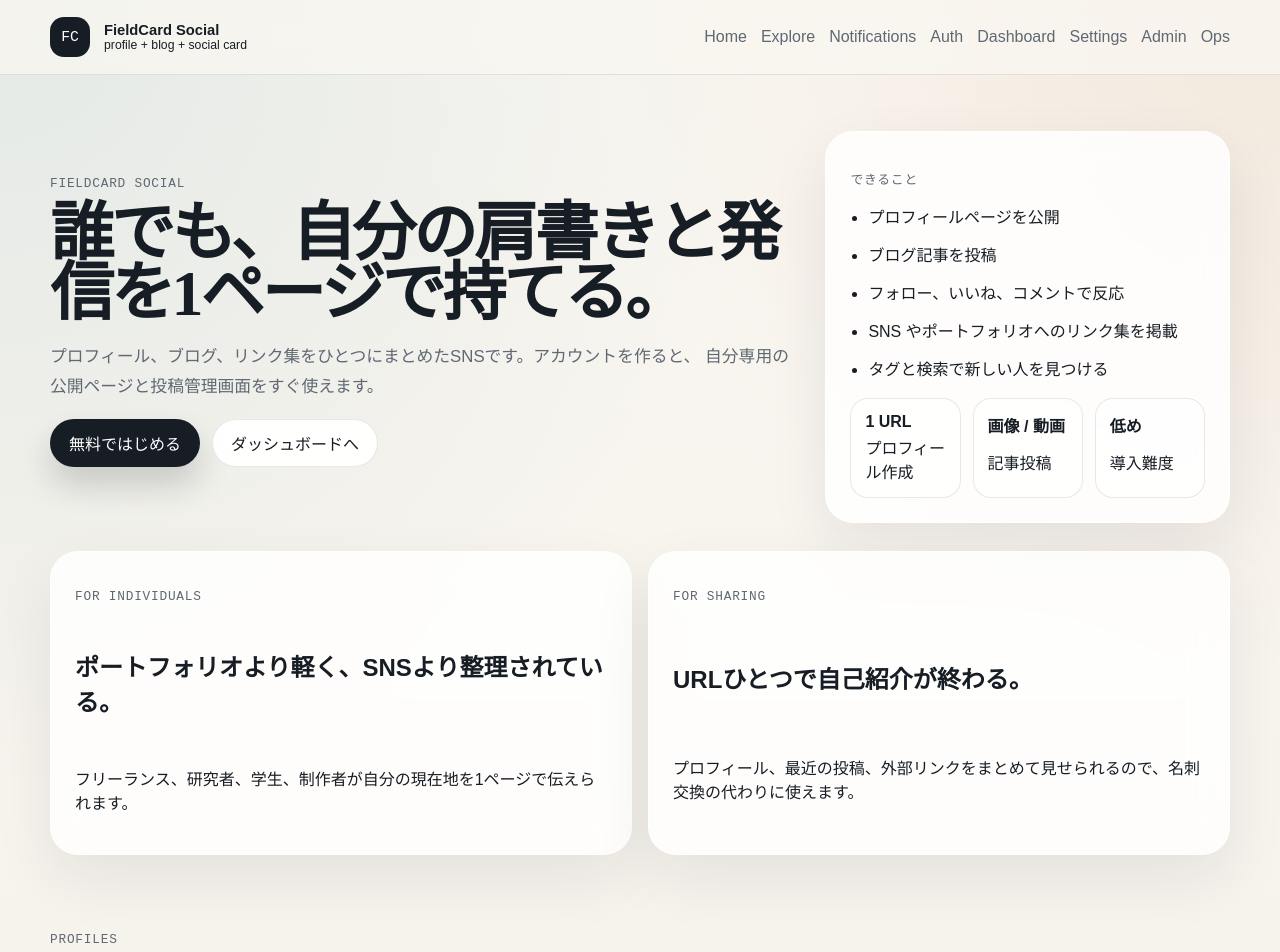
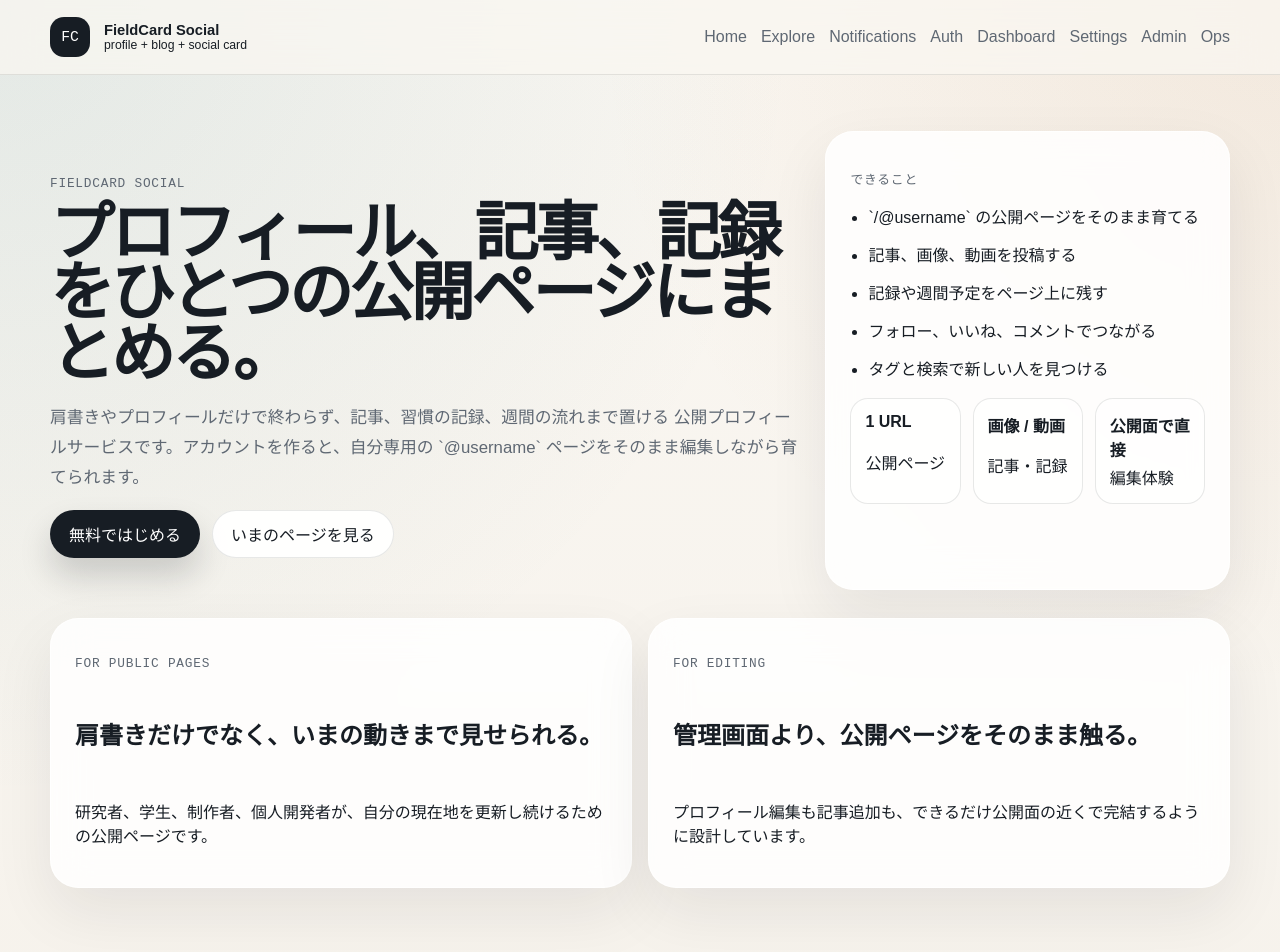
Before and after one commit to KaitoSado/private-field-homepage, a Next.js app: page / in a window 1280 px wide. Shown: the top 952 px of the page. Built offline with nearby package versions, Linux system fonts and the light colour scheme; no server answers; the database is empty.

Commit message:
Refresh homepage positioning copy

```diff
--- a/app/page.js
+++ b/app/page.js
@@ -7,9 +7,9 @@ export const revalidate = 0;
 export default async function HomePage() {
   const { profiles, posts, tags } = await getCommunityFeed();
   const stats = [
-    { label: "プロフィール作成", value: "1 URL" },
-    { label: "記事投稿", value: "画像 / 動画" },
-    { label: "導入難度", value: "低め" }
+    { label: "公開ページ", value: "1 URL" },
+    { label: "記事・記録", value: "画像 / 動画" },
+    { label: "編集体験", value: "公開面で直接" }
   ];
 
   return (
@@ -17,17 +17,18 @@ export default async function HomePage() {
       <section className="hero">
         <div className="hero-copy">
           <p className="eyebrow">FieldCard Social</p>
-          <h1>誰でも、自分の肩書きと発信を1ページで持てる。</h1>
+          <h1>プロフィール、記事、記録をひとつの公開ページにまとめる。</h1>
           <p className="hero-lead">
-            プロフィール、ブログ、リンク集をひとつにまとめたSNSです。アカウントを作ると、
-            自分専用の公開ページと投稿管理画面をすぐ使えます。
+            肩書きやプロフィールだけで終わらず、記事、習慣の記録、週間の流れまで置ける
+            公開プロフィールサービスです。アカウントを作ると、自分専用の `@username`
+            ページをそのまま編集しながら育てられます。
           </p>
           <div className="hero-actions">
             <Link href="/auth" className="button button-primary">
               無料ではじめる
             </Link>
-            <Link href="/dashboard" className="button button-secondary">
-              ダッシュボードへ
+            <Link href="/explore" className="button button-secondary">
+              いまのページを見る
             </Link>
           </div>
         </div>
@@ -35,10 +36,10 @@ export default async function HomePage() {
         <div className="hero-panel surface">
           <p className="panel-label">できること</p>
           <ul className="check-list">
-            <li>プロフィールページを公開</li>
-            <li>ブログ記事を投稿</li>
-            <li>フォロー、いいね、コメントで反応</li>
-            <li>SNS やポートフォリオへのリンク集を掲載</li>
+            <li>`/@username` の公開ページをそのまま育てる</li>
+            <li>記事、画像、動画を投稿する</li>
+            <li>記録や週間予定をページ上に残す</li>
+            <li>フォロー、いいね、コメントでつながる</li>
             <li>タグと検索で新しい人を見つける</li>
           </ul>
           <div className="stats-grid">
@@ -54,14 +55,14 @@ export default async function HomePage() {
 
       <section className="feature-strip">
         <article className="surface feature-card">
-          <p className="eyebrow">For individuals</p>
-          <h2>ポートフォリオより軽く、SNSより整理されている。</h2>
-          <p>フリーランス、研究者、学生、制作者が自分の現在地を1ページで伝えられます。</p>
+          <p className="eyebrow">For public pages</p>
+          <h2>肩書きだけでなく、いまの動きまで見せられる。</h2>
+          <p>研究者、学生、制作者、個人開発者が、自分の現在地を更新し続けるための公開ページです。</p>
         </article>
         <article className="surface feature-card">
-          <p className="eyebrow">For sharing</p>
-          <h2>URLひとつで自己紹介が終わる。</h2>
-          <p>プロフィール、最近の投稿、外部リンクをまとめて見せられるので、名刺交換の代わりに使えます。</p>
+          <p className="eyebrow">For editing</p>
+          <h2>管理画面より、公開ページをそのまま触る。</h2>
+          <p>プロフィール編集も記事追加も、できるだけ公開面の近くで完結するように設計しています。</p>
         </article>
       </section>
 
@@ -69,7 +70,7 @@ export default async function HomePage() {
         <div className="section-copy">
           <p className="eyebrow">Profiles</p>
           <h2>最近のユーザー</h2>
-          <p>プロフィールは `/@username` で公開されます。</p>
+          <p>プロフィールは `/@username` で公開され、記事や記録もまとめて見られます。</p>
           <Link href="/explore" className="button button-secondary">
             全体を見る
           </Link>
@@ -109,7 +110,7 @@ export default async function HomePage() {
         <div className="section-copy">
           <p className="eyebrow">Posts</p>
           <h2>公開された記事</h2>
-          <p>公開設定にした記事はトップにも並びます。</p>
+          <p>公開設定にした記事はトップにも並び、各プロフィールの公開ページからそのまま読めます。</p>
         </div>
 
         <div className="stack-list">
@@ -151,7 +152,7 @@ export default async function HomePage() {
         <div className="section-copy">
           <p className="eyebrow">Discovery</p>
           <h2>注目タグ</h2>
-          <p>人気のタグから、いま動いているテーマを辿れます。</p>
+          <p>記事やプロフィールに付いたタグから、いま動いているテーマと人を辿れます。</p>
         </div>
 
         <div className="surface tag-cloud">
```
